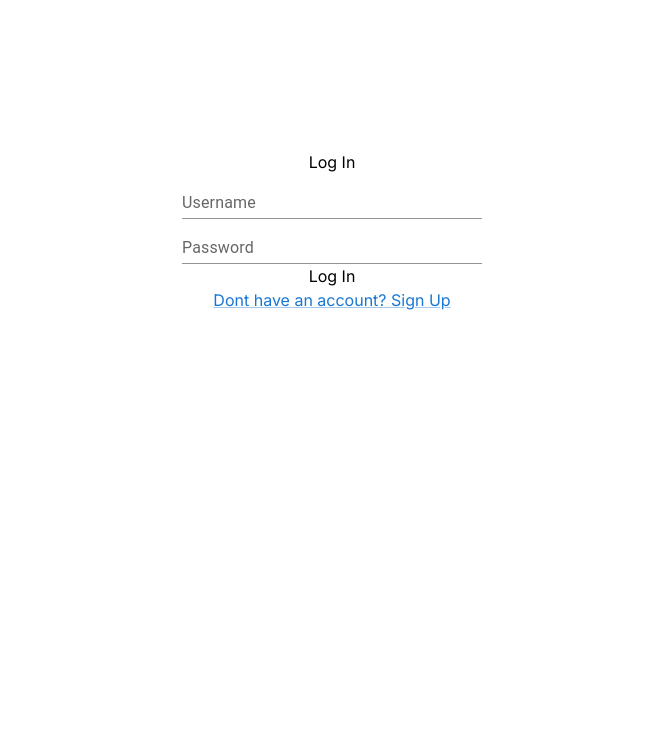
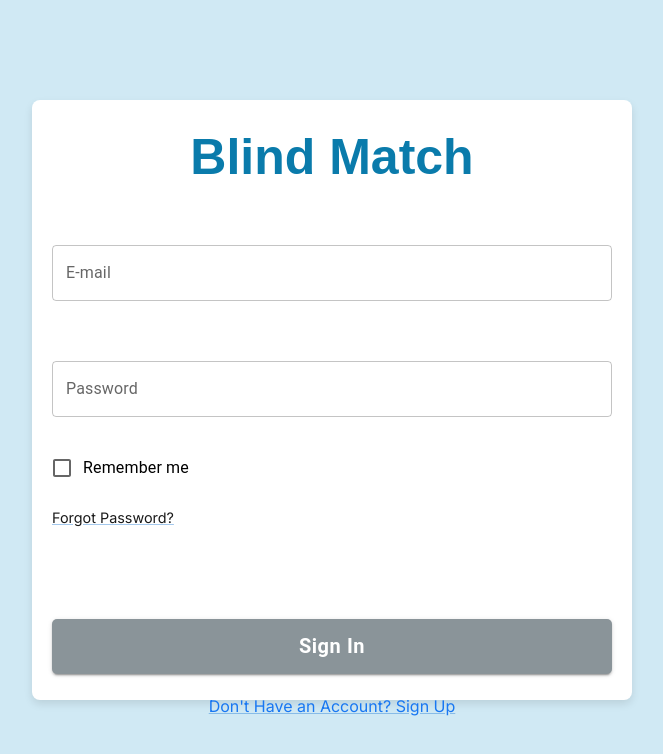
Before and after one commit to Colomba03/blindmatch-frontend, a Next.js app: page /profile in a window 1280 px wide. Shown: the top 754 px of the page, without its empty margins (308-971 px from the left). Built offline with nearby package versions, Linux system fonts and the light colour scheme.

Commit message:
adding style to log in page

```diff
--- a/src/app/profile/page.js
+++ b/src/app/profile/page.js
@@ -1,49 +1,144 @@
+
 "use client";
-import { Link, TextField } from "@mui/material";
-import { useRouter } from "next/router";
-import { useState } from "react";
-// import styles from "../login.module.css";
+import { Height } from "@mui/icons-material";
+import { Checkbox, FormControlLabel, Link, TextField, Button } from "@mui/material";
+import { useEffect, useState } from 'react';
+
 
 export default function ProfilePage() {
-  // console.log(styles);
+  const [email, setEmail] = useState("");
+  const [password, setPassword] = useState("");
+  const [rememberMe, setRememberMe] = useState(false);
+  const [windowWidth, setWindowWidth] = useState(0);
+  const [windowHeight, setWindowHeight] = useState(0)
+
+  useEffect(() => {
+    function handleResize() {
+      setWindowWidth(window.innerWidth)
+      setWindowHeight(window.innerHeight);
+    }
+
+    window.addEventListener('resize', handleResize);
+    handleResize();
+
+    return () => window.removeEventListener('resize', handleResize);
+  }, []);
+
+  const dynamicWidth = Math.min(windowWidth * 0.5, 400)*1.5;
+  const dynamicHeight = Math.min(windowHeight * 0.5, 500)*1.5;
+
   const styles = {
     container: {
-      display: "flex",
-      backgroundColor: "white",
-      flexDirection: "column",
-      alignItems: "center",
-      height: "50pc"
+      display: 'flex',
+      flexDirection: 'column',
+      alignItems: 'center',
+      justifyContent: 'center',
+      minHeight: '100vh',
+      padding: '20px',
+      backgroundColor: '#d0e9f4',
     },
+    formContainer: {
+      backgroundColor: 'white',
+      padding: '20px',
+      borderRadius: '8px',
+      boxShadow: '0 4px 8px rgba(0, 0, 0, 0.1)',
+      width: `${dynamicWidth}px`,
+      height: `${dynamicHeight}px`,
+      boxSizing: 'border-box',
+      margin: 'auto',
+      display: 'flex',
+      flexDirection: 'column',
+      alignItems: 'center',
+    },
+    title: {
+      marginBottom: '20px',
+      textAlign: 'center',
+      fontWeight: 'bold',
+      fontFamily: 'Arial, sans-serif',
+      fontSize: '50px',
+      color: '#0a7bab',
+    },
+    textField: {
+      margin: '30px 0',
+      width: '100%',
+    },
+    button: {
+      marginTop: '90px',
+      backgroundColor: '#8a9499',
+      color: 'white',
+      padding: '10px 0',
+      borderRadius: '5px',
+      textTransform: 'none',
+      fontWeight: 'bold',
+      fontSize: '20px'
+    },
+    link: {
+      marginTop: '20px',
+      textAlign: 'center',
+      color: '#1877f2',
+    },
+    formOptions: {
+      display: 'flex',
+      flexDirection: 'column',
+      alignItems: 'flex-start',
+      width: '100%',
+      alignSelf: 'flex-start'
+    },
+    checkboxFormControl: {
+      justifyContent: 'flex-start',
+      width: 'auto',
+      alignSelf: 'flex-start'
+    },
+    forgotLink: {
+      color: 'rgba(0, 0, 0, 0.9)',
+      alignSelf: 'flex-start',
+      paddingTop: '18px',
+      fontSize: '0.9rem',
+
+    }
   };
-  const [username, setUsername] = useState("");
-  const [password, setPassword] = useState("");
-  // const router = useRouter();
+
   return (
     <div style={styles.container}>
-      <h2 style={{ color: "black", marginTop:150 }}>Log In</h2>
+      <div style={styles.formContainer}>
+        <h2 style={styles.title}>Blind Match</h2>
         <TextField
-        id="standard-basic"
-        sx={{ width: 300 }}
-        label="Username"
-        variant="standard"
-        value={username}
-        onChange={(e) => setUsername(e.target.value)}
-        size="small"
+          style={styles.textField}
+          label="E-mail"
+          variant="outlined"
+          value={email}
+          onChange={(e) => setEmail(e.target.value)}
         />
         <TextField
-        id="standard-basic"
-        sx={{ width: 300 }}
+          style={styles.textField}
           label="Password"
-        variant="standard"
+          variant="outlined"
           type="password"
           value={password}
           onChange={(e) => setPassword(e.target.value)}
-        size="small"
         />
-      <button onClick={() => console.log(username, password)}>Log In</button>
-      <Link href="/profile/signup" underline="always">
-        Dont have an account? Sign Up
+        <div style={styles.formOptions}>
+          <FormControlLabel
+            control={
+              <Checkbox
+                checked={rememberMe}
+                onChange={(e) => setRememberMe(e.target.checked)}
+              />
+            }
+            label="Remember me"
+            style={styles.checkboxFormControl}
+          />
+          <Link href="/forgot-password" style={styles.forgotLink} underline="always">
+            Forgot Password?
           </Link>
+        </div>
+        <Button style={styles.button} variant="contained" fullWidth>
+          Sign In
+        </Button>
+        <Link href="/profile/signup" style={styles.link} underline="always">
+          Don't Have an Account? Sign Up
+        </Link>
+      </div>
     </div>
   );
 }
```
Lines whose indentation alone changed are shown as unchanged.
